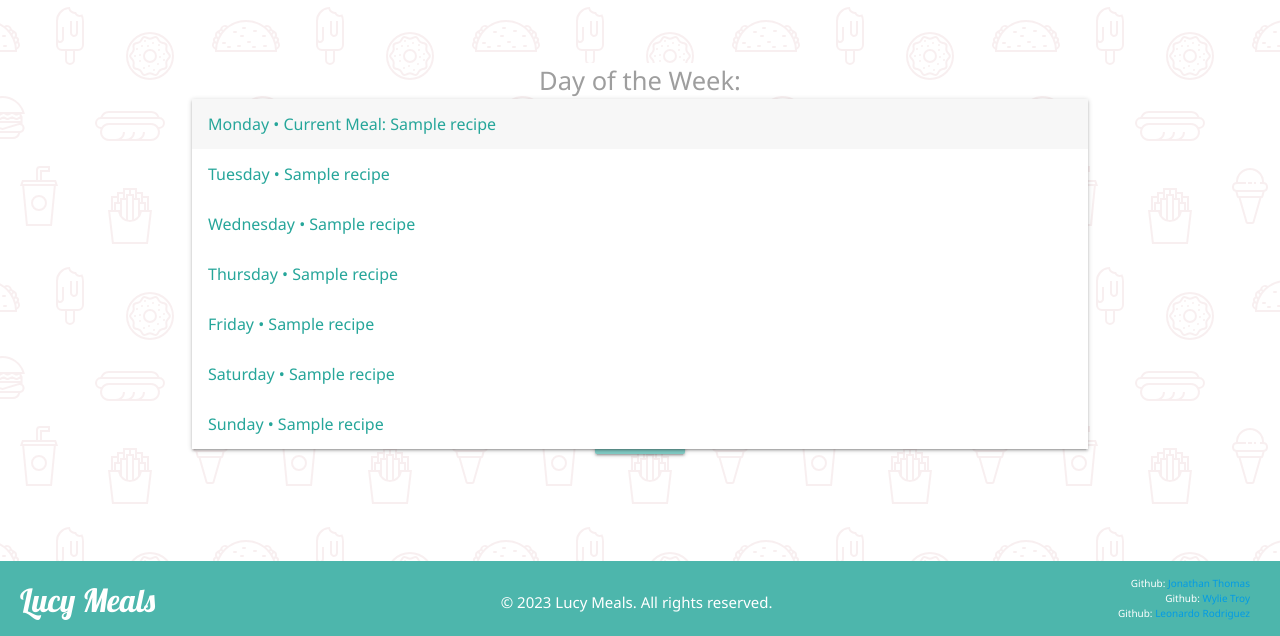
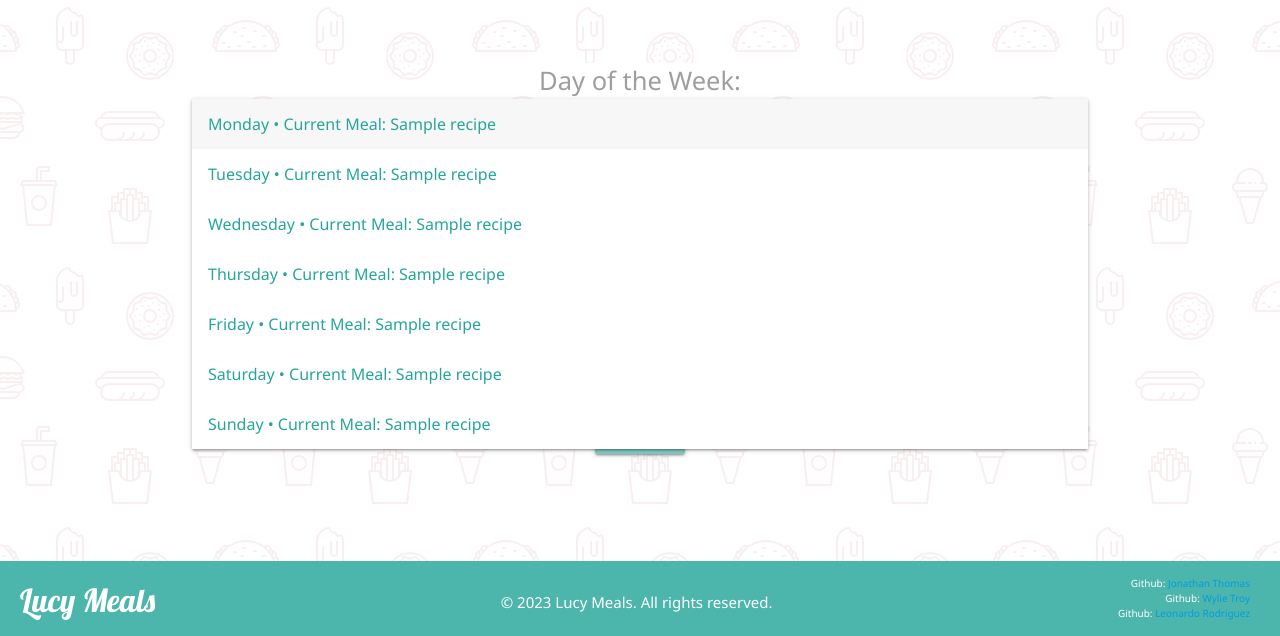
Before and after one commit to JuanitoDeLaTorre/Lucy_Meals, a Django app: page /meal_plan/meal_add/ in a window 1280 px wide, after a click that opens the changed part. Shown: the part 164-800 px from the top of the page. Run offline with Django 4.2, Linux system fonts and the light colour scheme; a user stored in the database is signed in; tables that the repository leaves empty hold one stand-in row (values such as "Sample post").

Commit message:
added 'current meal' text in meal_add

```diff
--- a/main_app/templates/meal_add.html
+++ b/main_app/templates/meal_add.html
@@ -10,12 +10,12 @@
     <br>
     <select name="day_of_week" id="id_day_of_week">
         <option value="Monday">Monday • Current Meal: {{current_meals.monday}}</option>
-        <option value="Tuesday">Tuesday • {{current_meals.tuesday}}</option>
-        <option value="Wednesday">Wednesday • {{current_meals.wednesday}}</option>
-        <option value="Thursday">Thursday • {{current_meals.thursday}}</option>
-        <option value="Friday">Friday • {{current_meals.friday}}</option>
-        <option value="Saturday">Saturday • {{current_meals.saturday}}</option>
-        <option value="Sunday">Sunday • {{current_meals.sunday}}</option>
+        <option value="Tuesday">Tuesday • Current Meal: {{current_meals.tuesday}}</option>
+        <option value="Wednesday">Wednesday • Current Meal: {{current_meals.wednesday}}</option>
+        <option value="Thursday">Thursday • Current Meal: {{current_meals.thursday}}</option>
+        <option value="Friday">Friday • Current Meal: {{current_meals.friday}}</option>
+        <option value="Saturday">Saturday • Current Meal: {{current_meals.saturday}}</option>
+        <option value="Sunday">Sunday • Current Meal: {{current_meals.sunday}}</option>
     </select>
     <br><br><br><br>
 <p></p>
```
